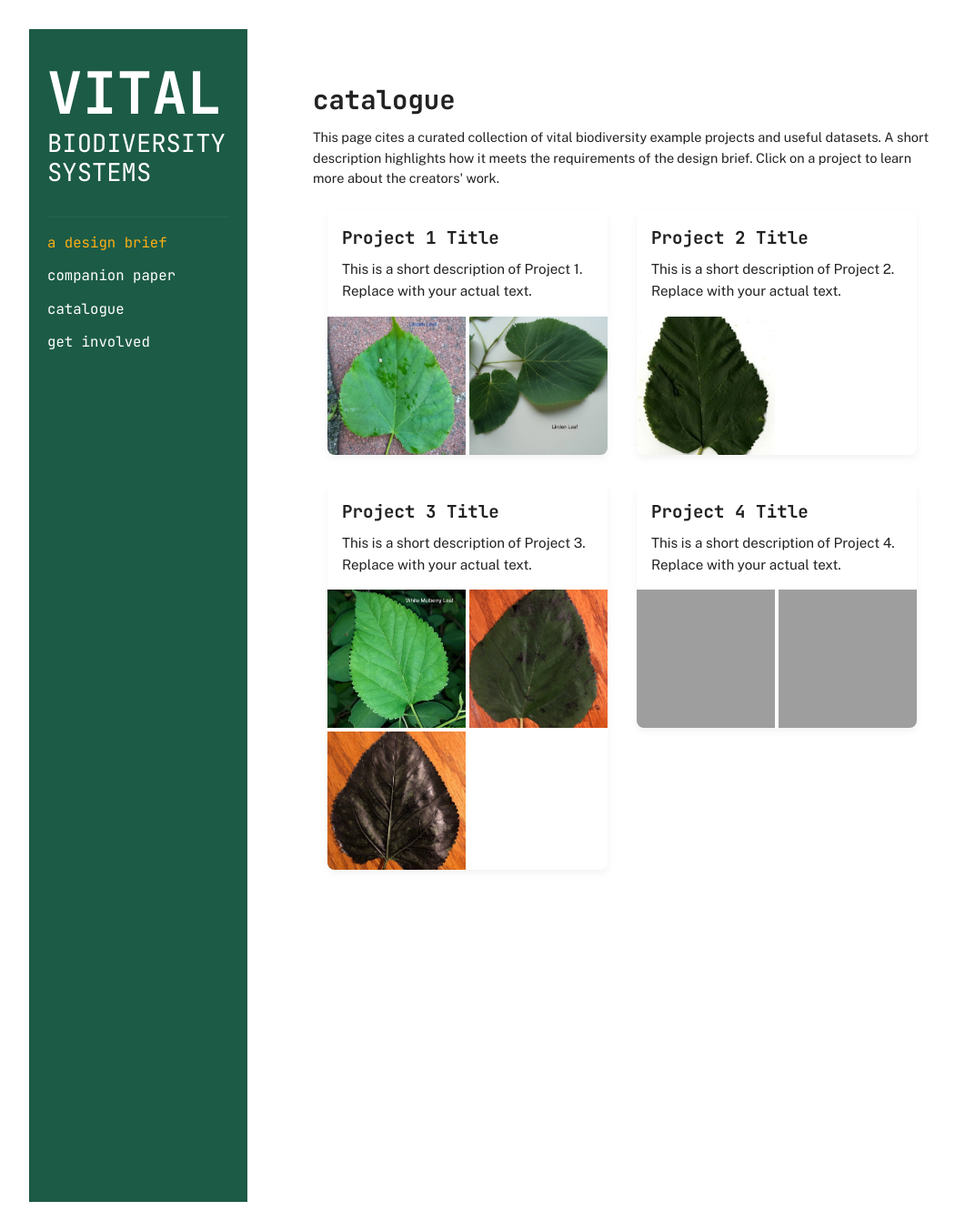
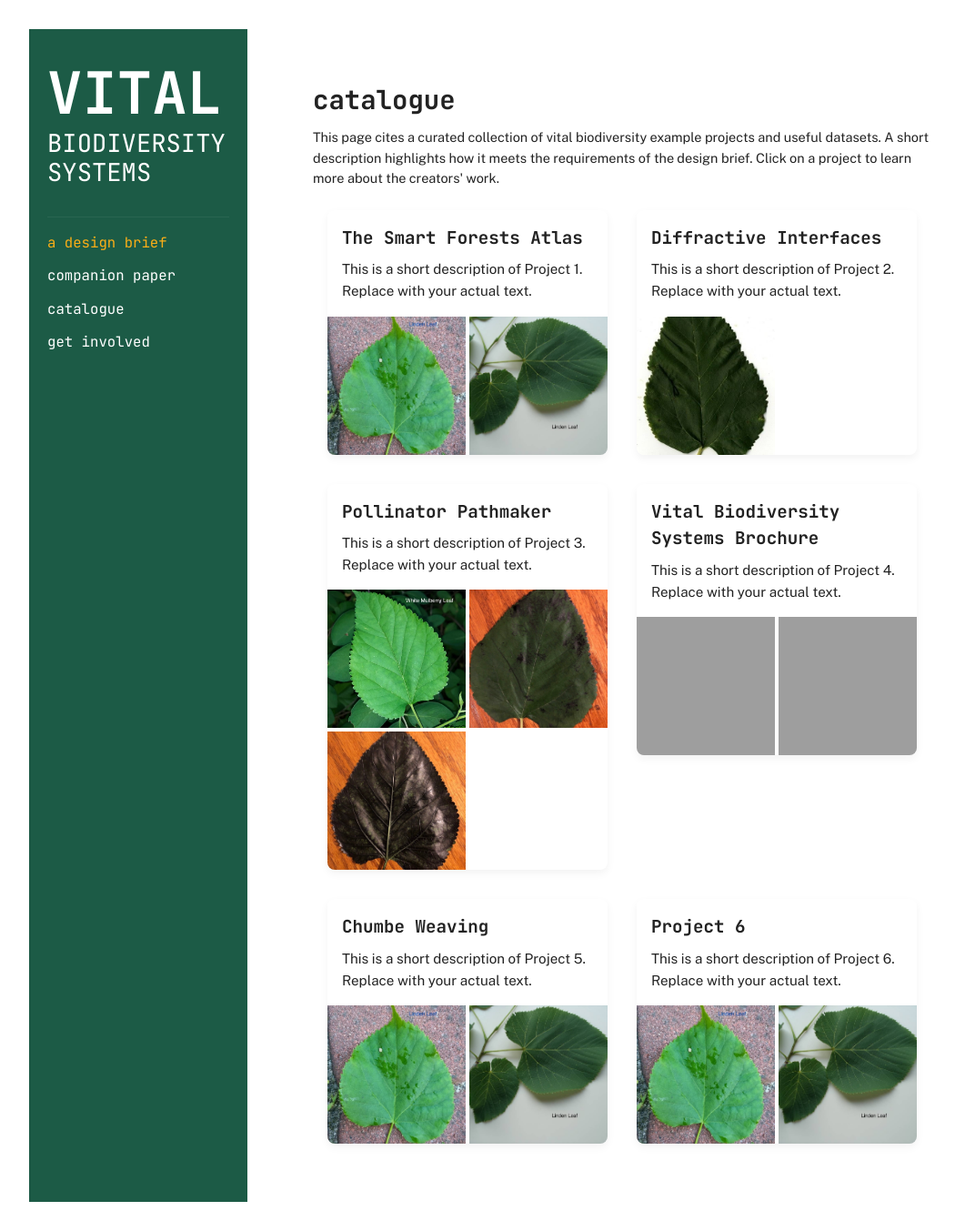
Before and after one commit to vitalbiodiversity/vitalbiodiversity.github.io, a Jekyll site: the page built from catalogue.md, in a window 1280 px wide and 1353 px high. Shown: the whole window at 91% size, without its empty margins (58-1108 px from the left). Built offline with Jekyll 4.4.1, drawn with Linux system fonts in a browser that asks for light colours; grey boxes are pictures that could not be loaded.

Commit message:
Update catalogue.md

```diff
--- a/catalogue.md
+++ b/catalogue.md
@@ -13,7 +13,7 @@ layout: default
   <!-- Project Card 1 -->
   <div class="catalogue-card" onclick="openModal(1)">
     <div class="catalogue-content">
-      <h3>Project 1 Title</h3>
+      <h3>The Smart Forests Atlas</h3>
       <p>This is a short description of Project 1. Replace with your actual text.</p>
     </div>
     <div class="catalogue-images">
@@ -29,7 +29,7 @@ layout: default
   <!-- Project Card 2 -->
   <div class="catalogue-card" onclick="openModal(2)">
     <div class="catalogue-content">
-      <h3>Project 2 Title</h3>
+      <h3>Diffractive Interfaces</h3>
       <p>This is a short description of Project 2. Replace with your actual text.</p>
     </div>
     <div class="catalogue-images">
@@ -42,7 +42,7 @@ layout: default
   <!-- Project Card 3 -->
   <div class="catalogue-card" onclick="openModal(3)">
     <div class="catalogue-content">
-      <h3>Project 3 Title</h3>
+      <h3>Pollinator Pathmaker</h3>
       <p>This is a short description of Project 3. Replace with your actual text.</p>
     </div>
     <div class="catalogue-images">
@@ -61,7 +61,7 @@ layout: default
   <!-- Project Card 4 -->
   <div class="catalogue-card" onclick="openModal(4)">
     <div class="catalogue-content">
-      <h3>Project 4 Title</h3>
+      <h3>Vital Biodiversity Systems Brochure</h3>
       <p>This is a short description of Project 4. Replace with your actual text.</p>
     </div>
     <div class="catalogue-images">
@@ -74,6 +74,38 @@ layout: default
     </div>
   </div>
 
+    <!-- Project Card 5 -->
+  <div class="catalogue-card" onclick="openModal(1)">
+    <div class="catalogue-content">
+      <h3>Chumbe Weaving</h3>
+      <p>This is a short description of Project 5. Replace with your actual text.</p>
+    </div>
+    <div class="catalogue-images">
+      <div class="catalogue-image-wrapper">
+        <img src="/assets/catalogue/project1-1.jpg" alt="Project 1 image 1">
+      </div>
+      <div class="catalogue-image-wrapper">
+        <img src="/assets/catalogue/project1-2.jpg" alt="Project 1 image 2">
+      </div>
+    </div>
+  </div>
+
+    <!-- Project Card 6 -->
+  <div class="catalogue-card" onclick="openModal(1)">
+    <div class="catalogue-content">
+      <h3>Project 6</h3>
+      <p>This is a short description of Project 6. Replace with your actual text.</p>
+    </div>
+    <div class="catalogue-images">
+      <div class="catalogue-image-wrapper">
+        <img src="/assets/catalogue/project1-1.jpg" alt="Project 1 image 1">
+      </div>
+      <div class="catalogue-image-wrapper">
+        <img src="/assets/catalogue/project1-2.jpg" alt="Project 1 image 2">
+      </div>
+    </div>
+  </div>
+
 </div> <!-- END OF GRID -->
 
 
@@ -82,7 +114,7 @@ layout: default
 <div id="modal-1" class="catalogue-modal">
   <div class="catalogue-modal-content">
   <div class="catalogue-modal-header">
-    <h2>Project 1 Title</h2>
+    <h2>The Smart Forests Atlas</h2>
     <span class="catalogue-modal-close" onclick="closeModal(1)">&times;</span>
   </div>
     <p>This is a longer description for Project 1. You can add more details here.</p>
@@ -101,7 +133,7 @@ layout: default
 <div id="modal-2" class="catalogue-modal">
   <div class="catalogue-modal-content">
   <div class="catalogue-modal-header">
-    <h2>Project 1 Title</h2>
+    <h2>Diffractive Interfaces</h2>
     <span class="catalogue-modal-close" onclick="closeModal(1)">&times;</span>
   </div>
     <p>This is a longer description for Project 2. You can add more details here.</p>
@@ -117,7 +149,7 @@ layout: default
 <div id="modal-3" class="catalogue-modal">
   <div class="catalogue-modal-content">
   <div class="catalogue-modal-header">
-    <h2>Project 1 Title</h2>
+    <h2>Pollinator Pathmaker</h2>
     <span class="catalogue-modal-close" onclick="closeModal(1)">&times;</span>
   </div>
     <p>This is a longer description for Project 3. You can add more details here.</p>
@@ -139,7 +171,7 @@ layout: default
 <div id="modal-4" class="catalogue-modal">
  <div class="catalogue-modal-content">
   <div class="catalogue-modal-header">
-    <h2>Project 1 Title</h2>
+    <h2>Vital Biodiversity Systems Brochure</h2>
     <span class="catalogue-modal-close" onclick="closeModal(1)">&times;</span>
   </div>
     <p>This is a longer description for Project 4. You can add more details here.</p>
@@ -154,3 +186,41 @@ layout: default
     </div>
   </div>
 </div>
+
+<div id="modal-5" class="catalogue-modal">
+  <div class="catalogue-modal-content">
+  <div class="catalogue-modal-header">
+    <h2>Chumbe Weaving</h2>
+    <span class="catalogue-modal-close" onclick="closeModal(1)">&times;</span>
+  </div>
+    <p>This is a longer description for Project 5. You can add more details here.</p>
+    <a href="https://example.com" class="catalogue-link" target="_blank">Visit Project</a>
+    <div class="catalogue-images">
+      <div class="catalogue-image-wrapper">
+        <img src="/assets/catalogue/project1-1.jpg" alt="">
+      </div>
+      <div class="catalogue-image-wrapper">
+        <img src="/assets/catalogue/project1-2.jpg" alt="">
+      </div>
+    </div>
+  </div>
+</div>
+
+<div id="modal-6" class="catalogue-modal">
+  <div class="catalogue-modal-content">
+  <div class="catalogue-modal-header">
+    <h2>Project 6</h2>
+    <span class="catalogue-modal-close" onclick="closeModal(1)">&times;</span>
+  </div>
+    <p>This is a longer description for Project 6. You can add more details here.</p>
+    <a href="https://example.com" class="catalogue-link" target="_blank">Visit Project</a>
+    <div class="catalogue-images">
+      <div class="catalogue-image-wrapper">
+        <img src="/assets/catalogue/project1-1.jpg" alt="">
+      </div>
+      <div class="catalogue-image-wrapper">
+        <img src="/assets/catalogue/project1-2.jpg" alt="">
+      </div>
+    </div>
+  </div>
+</div>
```
